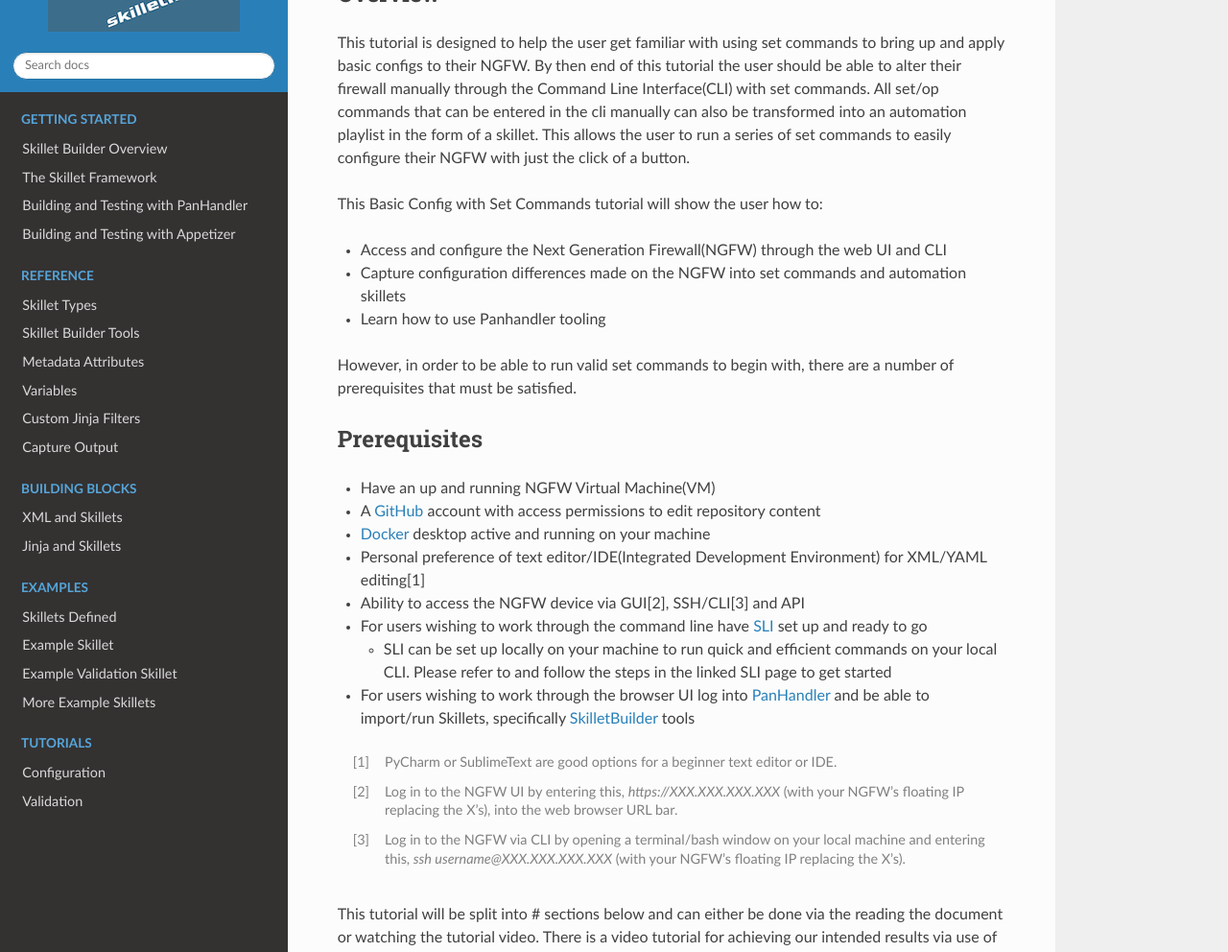
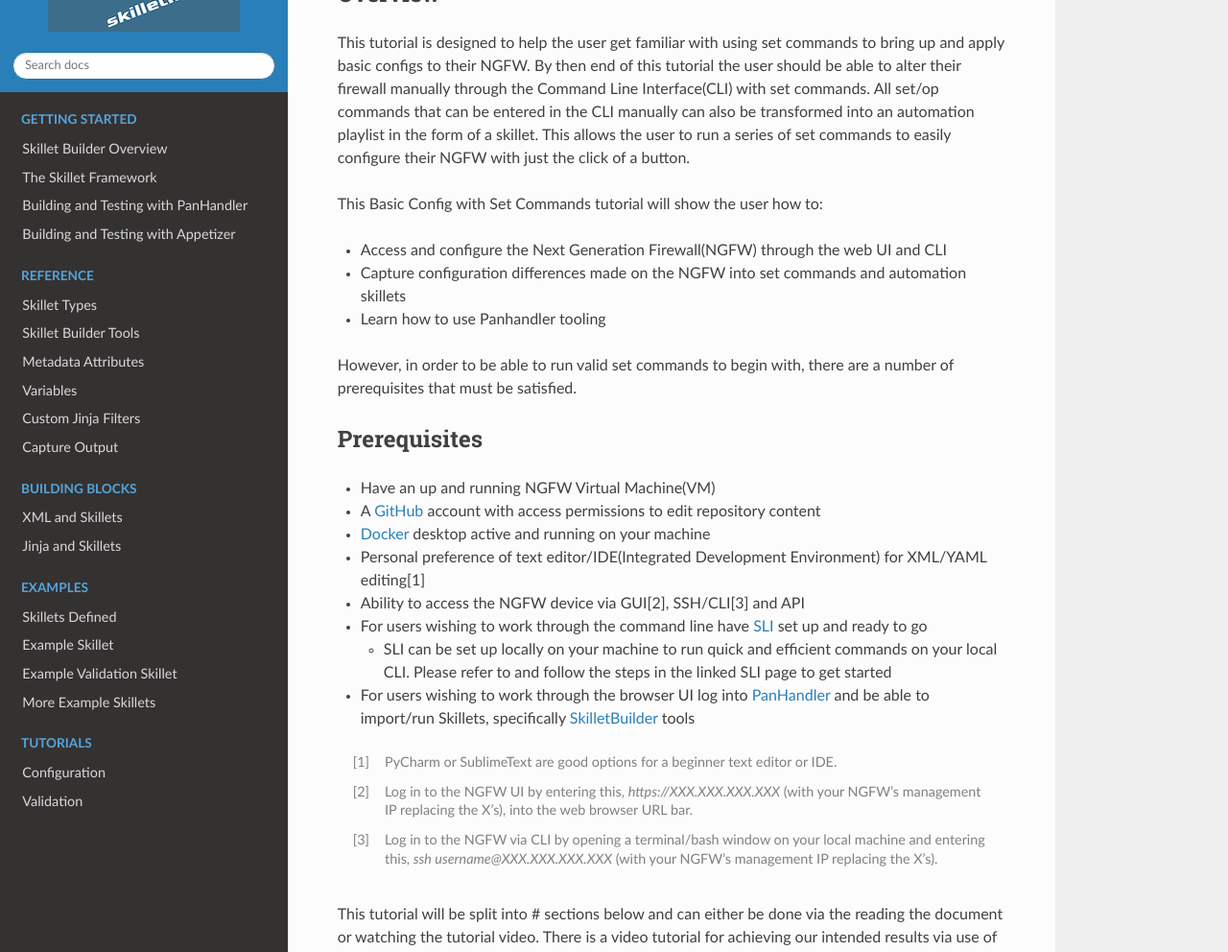
Before and after one commit to PaloAltoNetworks/SkilletBuilder, a Sphinx documentation site: the page built from docs/tutorials/tutorial_set_commands.rst, in a window 1280 px wide and 1400 px high. Shown: the part 183-1175 px from the top of the window at 96% size. Built offline with Sphinx 7.4.7 and the Read the Docs theme 2.0.0, drawn with Linux system fonts in a browser that asks for light colours; pages that are not in the unit, such as notebooks, are missing from menus.

Commit message:
Update tutorial_set_commands.rst

```diff
--- a/docs/tutorials/tutorial_set_commands.rst
+++ b/docs/tutorials/tutorial_set_commands.rst
@@ -4,7 +4,7 @@
 Overview
 --------
 
-This tutorial is designed to help the user get familiar with using set commands to bring up and apply basic configs to their NGFW. By then end of this tutorial the user should be able to alter their firewall manually through the Command Line Interface(CLI) with set commands. All set/op commands that can be entered in the cli manually can also be transformed into an automation playlist in the form of a skillet. This allows the user to run a series of set commands to easily configure their NGFW with just the click of a button.
+This tutorial is designed to help the user get familiar with using set commands to bring up and apply basic configs to their NGFW. By then end of this tutorial the user should be able to alter their firewall manually through the Command Line Interface(CLI) with set commands. All set/op commands that can be entered in the CLI manually can also be transformed into an automation playlist in the form of a skillet. This allows the user to run a series of set commands to easily configure their NGFW with just the click of a button.
 
 This Basic Config with Set Commands tutorial will show the user how to:
 
@@ -34,8 +34,8 @@
 .. _SkilletBuilder: https://github.com/PaloAltoNetworks/SkilletBuilder
 .. _SLI: https://pypi.org/project/sli/
 .. [1] PyCharm or SublimeText are good options for a beginner text editor or IDE.
-.. [2] Log in to the NGFW UI by entering this, *https://XXX.XXX.XXX.XXX* (with your NGFW's floating IP replacing the X's), into the web browser URL bar.
-.. [3] Log in to the NGFW via CLI by opening a terminal/bash window on your local machine and entering this, *ssh username@XXX.XXX.XXX.XXX* (with your NGFW's floating IP replacing the X's).
+.. [2] Log in to the NGFW UI by entering this, *https://XXX.XXX.XXX.XXX* (with your NGFW's management IP replacing the X's), into the web browser URL bar.
+.. [3] Log in to the NGFW via CLI by opening a terminal/bash window on your local machine and entering this, *ssh username@XXX.XXX.XXX.XXX* (with your NGFW's management IP replacing the X's).
 
 This tutorial will be split into # sections below and can either be done via the reading the document or watching the tutorial video. There is a video tutorial for achieving our intended results via use of the PanHandler UI tool and the SLI command line interface tool.
 
```
